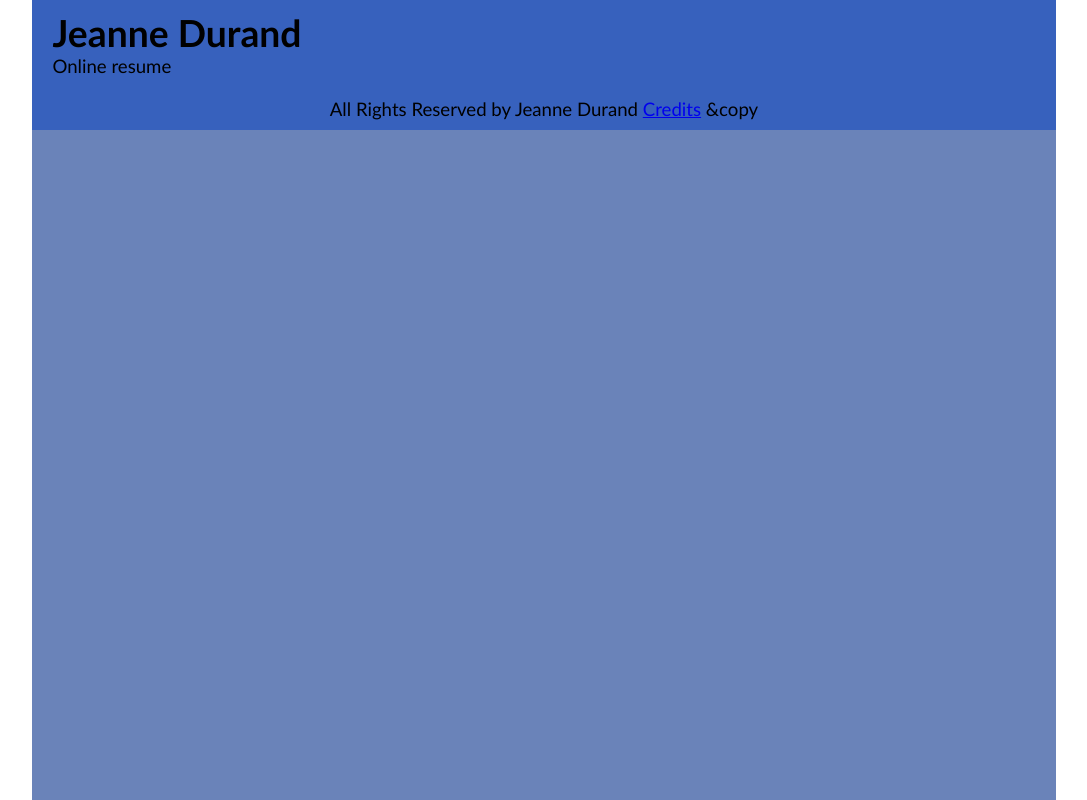
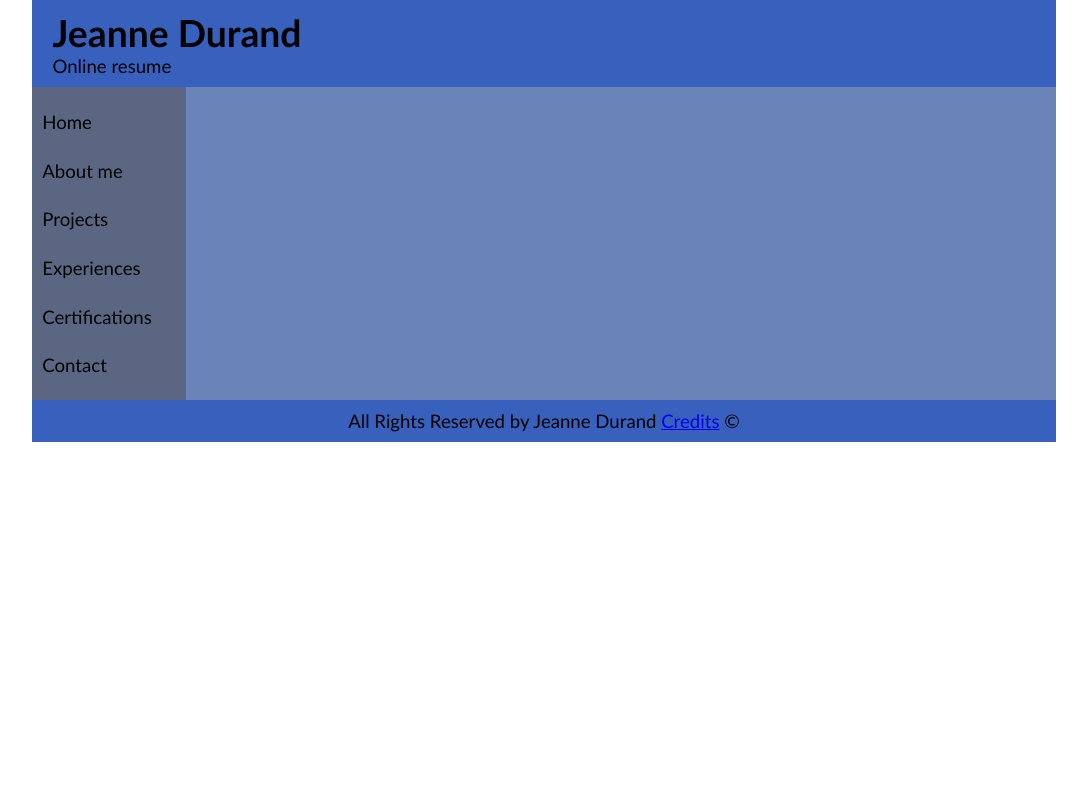
Before and after one commit to Cospiz67/mp-3, a React (Vite) app: page / in a window 1280 px wide. Shown: the whole page, without its empty margins (96-1183 px from the left). Built offline with nearby package versions, Linux system fonts and the light colour scheme.

Commit message:
nav components

```diff
--- a/src/App.tsx
+++ b/src/App.tsx
@@ -2,14 +2,21 @@ import './App.css'
 import {Wrapper} from "./components/Wrapper.tsx";
 import Header from './components/Header.tsx';
 import Footer from './components/Footer.tsx';
+import {NavMainWrapper} from './components/NavMainWrapper.tsx';
+import Nav from './components/Nav.tsx';
 
 function App() {
   return (
     <>
       <Wrapper>
         <Header/>
+        <NavMainWrapper>
+          <Nav/>
+
+        </NavMainWrapper>
         <Footer/>
       </Wrapper>
+
     </>
   )
 }
--- a/src/components/Footer.tsx
+++ b/src/components/Footer.tsx
@@ -9,7 +9,7 @@ const StyledFooter= styled.div`
 export default function Footer(){
     return(
         <StyledFooter>
-            <p>All Rights Reserved by Jeanne Durand <a href = "https://creativecommons.org/licenses/by-nc-nd/4.0/">Credits</a> &copy </p>
+            <p>All Rights Reserved by Jeanne Durand <a href = "https://creativecommons.org/licenses/by-nc-nd/4.0/">Credits</a> &copy; </p>
         </StyledFooter>
     )
 }
--- /dev/null
+++ b/src/components/Nav.tsx
@@ -0,0 +1,44 @@
+import styled from "styled-components";
+
+const StyledNav = styled.nav`
+    background-color: rgb(91, 103, 130);
+    padding: 1%;
+    width: 15%;
+
+    @media screen and (max-width: 750px){
+        width: 100%;
+    }
+`
+const StyledUl = styled.ul`
+    padding-left: 0;
+    list-style: none;
+
+    @media screen and (max-width: 750px){
+        padding: 0;
+        text-align: center;
+    }
+`
+const StyledLi = styled.li`
+    display: block;
+    padding: 10% 0;
+
+    @media screen and (max-width: 750px){
+        display: inline;
+        padding: 0 2%;
+    }
+`
+
+export default function Nav(){
+    return (
+            <StyledNav>
+                <StyledUl>
+                    <StyledLi>Home</StyledLi>
+                    <StyledLi>About me</StyledLi>
+                    <StyledLi>Projects</StyledLi>
+                    <StyledLi>Experiences</StyledLi>
+                    <StyledLi>Certifications</StyledLi>
+                    <StyledLi>Contact</StyledLi>
+                </StyledUl>
+            </StyledNav>
+    )
+}
--- /dev/null
+++ b/src/components/NavMainWrapper.tsx
@@ -0,0 +1,11 @@
+import styled from "styled-components";
+
+export const NavMainWrapper= styled.div`
+    display: flex;
+    flex-direction: row;
+    width: 100%;
+
+    @media screen and (max-width: 750px){
+        flex-direction: column;
+    }
+`
--- a/src/components/Wrapper.tsx
+++ b/src/components/Wrapper.tsx
@@ -2,7 +2,6 @@ import styled from "styled-components";
 
 export const Wrapper = styled.div`
     width: 80vw;
-    min-height: 100vh;
     margin: 0 auto;
     background-color: #3759a1be;
     font-family:'Gill Sans', 'Gill Sans MT', Calibri, 'Trebuchet MS', sans-serif;
```
